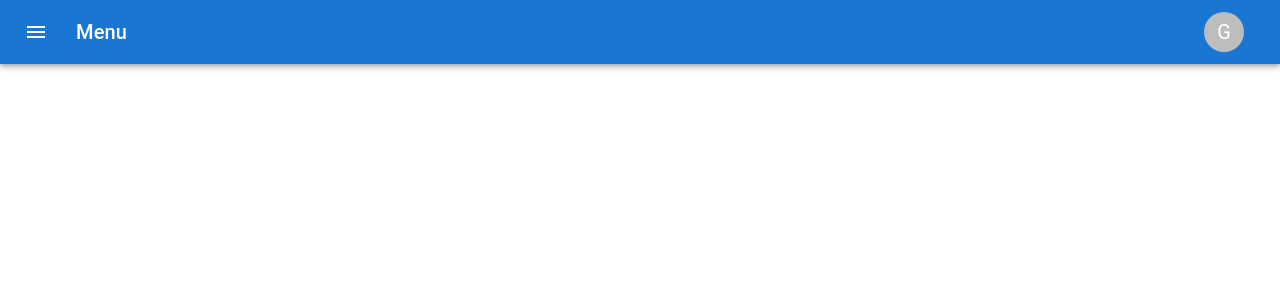
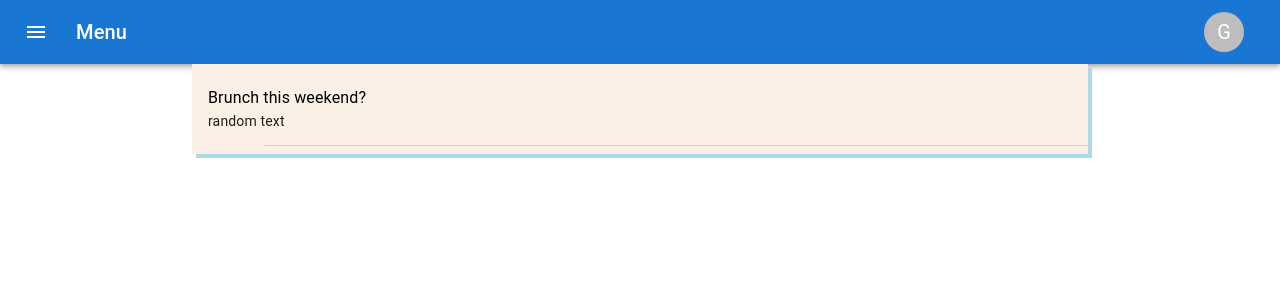
Before and after one commit to Storiaron/QnA-website, a React (Create React App) app in the folder frontend/: page / in a window 1280 px wide. Shown: the top 300 px of the page. Built offline with nearby package versions, Linux system fonts and the light colour scheme.

Commit message:
Start work on the mainpage

```diff
--- /dev/null
+++ b/frontend/src/components/MainPage.jsx
@@ -0,0 +1,6 @@
+import { useEffect, useState } from "react";
+import Post from "./Post";
+function MainPage(){
+    return  <Post />
+}
+export default MainPage;
--- /dev/null
+++ b/frontend/src/components/Post.jsx
@@ -0,0 +1,19 @@
+import { List, ListItem, Divider, ListItemText, Typography } from "@mui/material";
+function Post(){
+    return <List sx={{ width: '70%', margin: "auto", bgcolor: 'linen', boxShadow: "4px 4px lightblue" }}>
+    <ListItem alignItems="flex-start">
+      <ListItemText
+        primary="Brunch this weekend?"
+        secondary={
+              <Typography
+                sx={{ display: 'inline' }}
+                component="span"
+                variant="body2"
+                color="text.primary"
+              >random text</Typography>}
+      />
+    </ListItem>
+    <Divider variant="inset" component="li" />
+    </List>
+}
+export default Post;
```
Also changed, not shown: frontend/src/index.js (+27 -20 lines).
